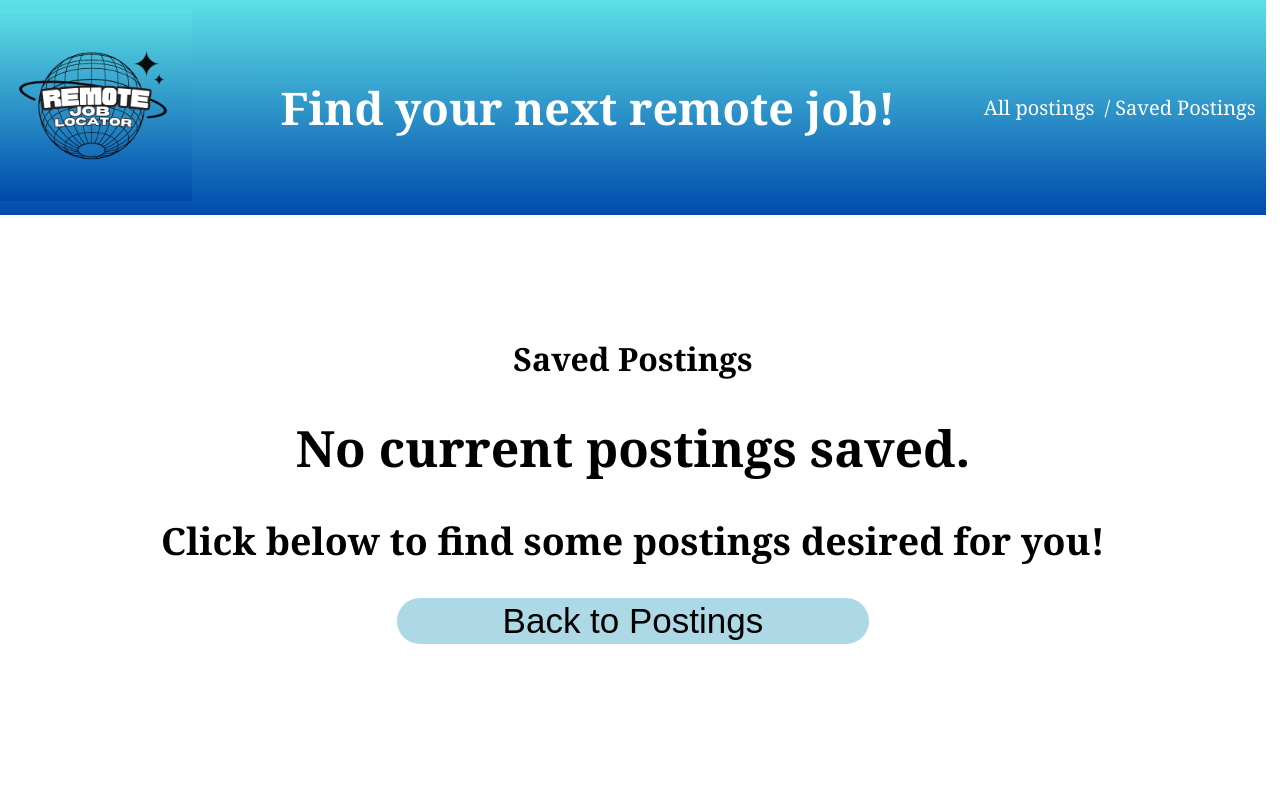
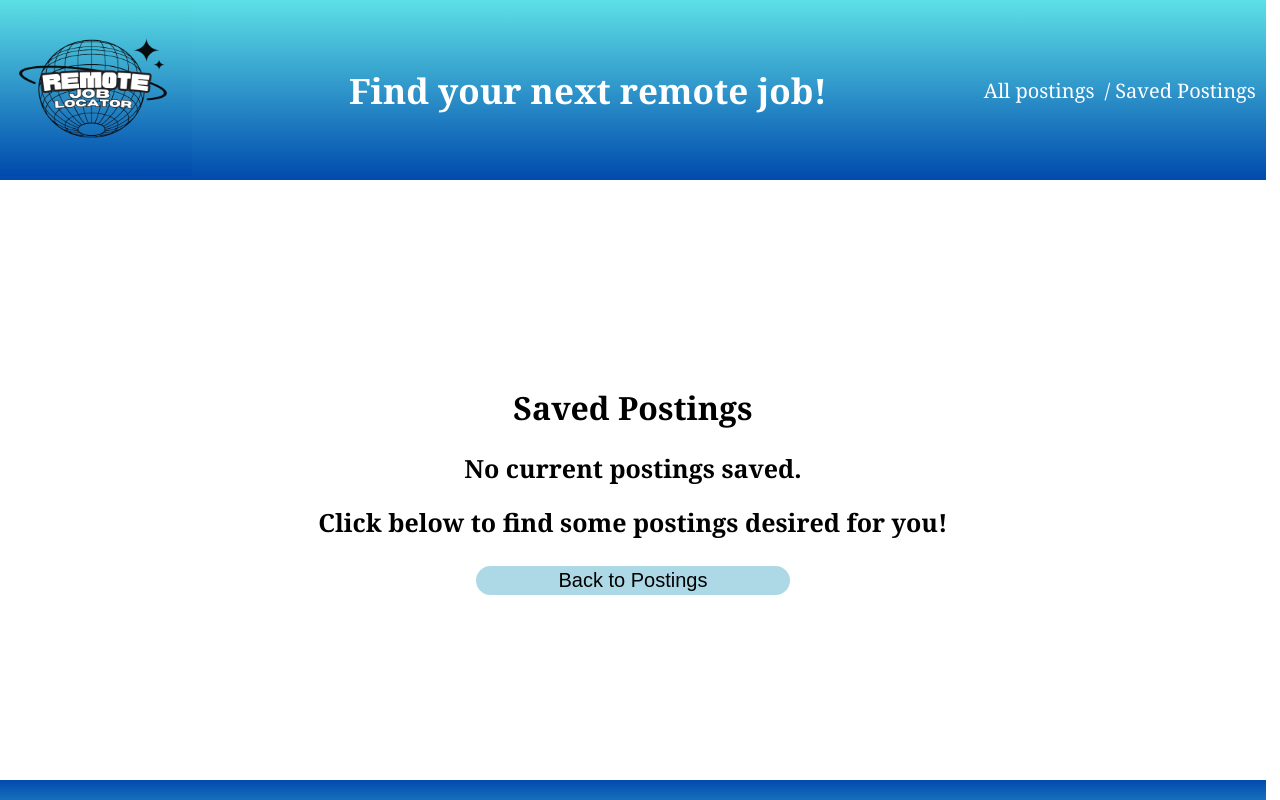
Before and after one commit to JWill06/Remote-Job-Locator, a React (Create React App) app in the folder remote-job-locator/: page /SavedPostings in a window 1280 px wide. Shown: the top 800 px of the page. Built offline with nearby package versions, Linux system fonts and the light colour scheme.

Commit message:
updated responive styling

```diff
--- a/remote-job-locator/src/Styling/App.css
+++ b/remote-job-locator/src/Styling/App.css
@@ -11,7 +11,7 @@
 .itemWrapper {
   width: 100%;
   height: fit-content;
-  min-height: 1300px;
+  min-height: 600px;
   display: flex;
   flex-direction: column;
   align-items: center;
--- a/remote-job-locator/src/Styling/Header.css
+++ b/remote-job-locator/src/Styling/Header.css
@@ -3,7 +3,7 @@
     justify-content: space-between;
     align-items: center;
     width: 100%;
-    height: 215px;
+    height: 180px;
     color: white;
     text-align: center;
     max-width: 100%;
@@ -12,9 +12,10 @@
     background-image:  linear-gradient(to bottom, #5de0e6,#004aad);
     img {
         width: 15vw;
+        height: 11rem;
     }
     h1 {
-        font-size: 45px;
+        font-size: 35px;
     }
 }
 
@@ -36,9 +37,6 @@
 @media (min-width: 821px) and (max-width: 1558px) {
     .headerWrapper {
         width: 100%;
-     img {
-        height: 100%;
-    }
 }
 }
 
--- a/remote-job-locator/src/Styling/Postings.css
+++ b/remote-job-locator/src/Styling/Postings.css
@@ -35,7 +35,7 @@
 }
 
 input {
-    font-size: 30px;
+    font-size: 20px;
     border-top: none;
     border-left: none;
     border-right: none;
@@ -53,7 +53,7 @@ input::after {
     margin: 5px;
     padding: 5px;
     letter-spacing: .5px;
-    font-size: 30px;
+    font-size: 20px;
 }
 
 .titleFilter,
@@ -91,7 +91,8 @@ input::after {
 
 .buttonSection  button {
         width: fit-content;
-        font-size: 30px;
+        font-size: 15px;
+        margin: 2px;
         margin-bottom: 15px;
 }
 
@@ -100,7 +101,7 @@ input::after {
 }
 
 .displayingPages {
-    font-size: 30px;
+    font-size: 20px;
 }
 
 @media (min-width: 436px) and (max-width: 820px){
--- a/remote-job-locator/src/Styling/SavedPostings.css
+++ b/remote-job-locator/src/Styling/SavedPostings.css
@@ -1,19 +1,17 @@
 .allSavedContent {
-    justify-content: center;
     height: fit-content;
-    min-height: 1000px;
 }
 
 .deletePosting {
     width: 25%;
-    height: 15%;
-    max-height: 15%;
+    height: fit-content;
+    max-height: fit-content;
     margin-top: 15px;
     border-radius: 2.5rem;
     background-color: lightblue;
     border: 2px solid lightblue;
     cursor: pointer;
-    font-size: 25px;
+    font-size: 15px;
 }
 
 .backToPostings {
@@ -30,17 +28,29 @@
     font-size: 35px;
 }
 
+.noContentSaved {
+    font-size: 25px;
+}
+
 @media (min-width: 821px) and (max-width: 1558px){
     .deletePosting {
-        height: 2.3rem;
-        font-size: 20px;
+        height: fit-content;
+        font-size: 15px;
         width: 7rem;
+    }
+    .noContentSaved {
+        h1, h2 {
+        font-size: 25px;
+        }
+        .backToPostingsLink {
+            font-size: 20px;
+        }
     }
 }
 
 @media (min-width: 436px) and (max-width: 820px){
     .deletePosting {
-        height: 2.3rem;
+        height: fit-content;
         font-size: 20px;
         width: 7rem;
     }
--- a/remote-job-locator/src/Styling/SinglePosting.css
+++ b/remote-job-locator/src/Styling/SinglePosting.css
@@ -27,10 +27,9 @@
 
 .companyPosting {
     width: 12%;
-    height: 2.5rem;
-    font-size: 5px;
+    height: fit-content;
     max-width: 12%;
-    max-height: 5rem;
+    max-height: 2rem;
     border-radius: 2.5rem;
     background-color: lightblue;
     border: 2px solid lightblue;
@@ -40,7 +39,6 @@
 .companyLink {
     text-decoration: none;
     color: white;
-    font-size: 5px;
 }
 
 .backButton {
@@ -70,7 +68,7 @@
 .saveLater {
     width: 10%;
     height: 2.5%;
-    font-size: 30px;
+    font-size: 20px;
     max-width: 10%;
     max-height: 9%;
     border-radius: 2.5rem;
@@ -149,14 +147,15 @@
         font-size: 20px;
     }
     .companyPosting {
-        font-size: 20px;
+        font-size: 15px;
+        margin: 2px;
     }
 
     .saved,
     .saveLater {
         width: 10%;
         height: 1.5%;
-        font-size: 20px;
+        font-size: 18px;
         max-width: 10%;
         max-height: 1.5%;
     }
```
